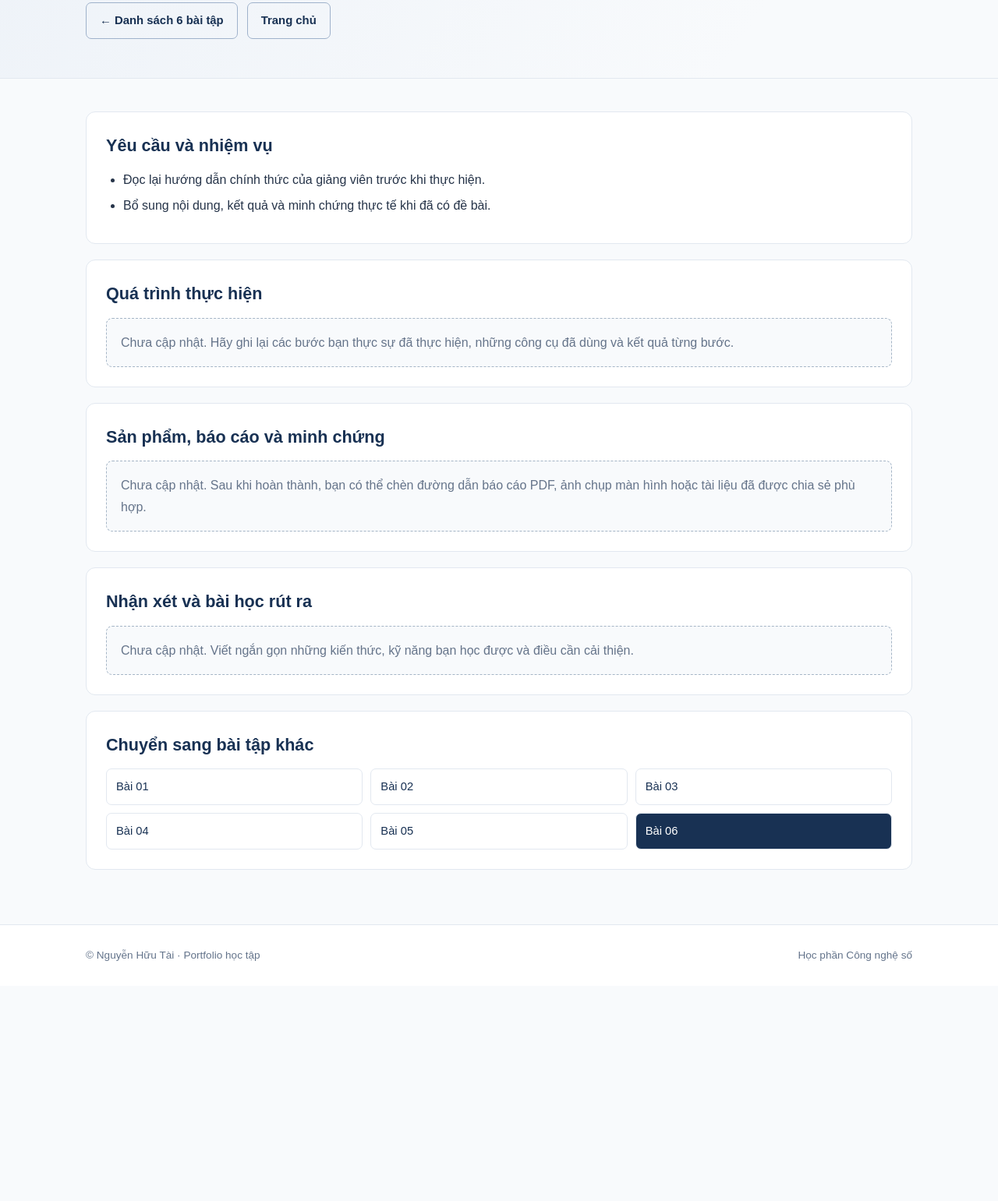
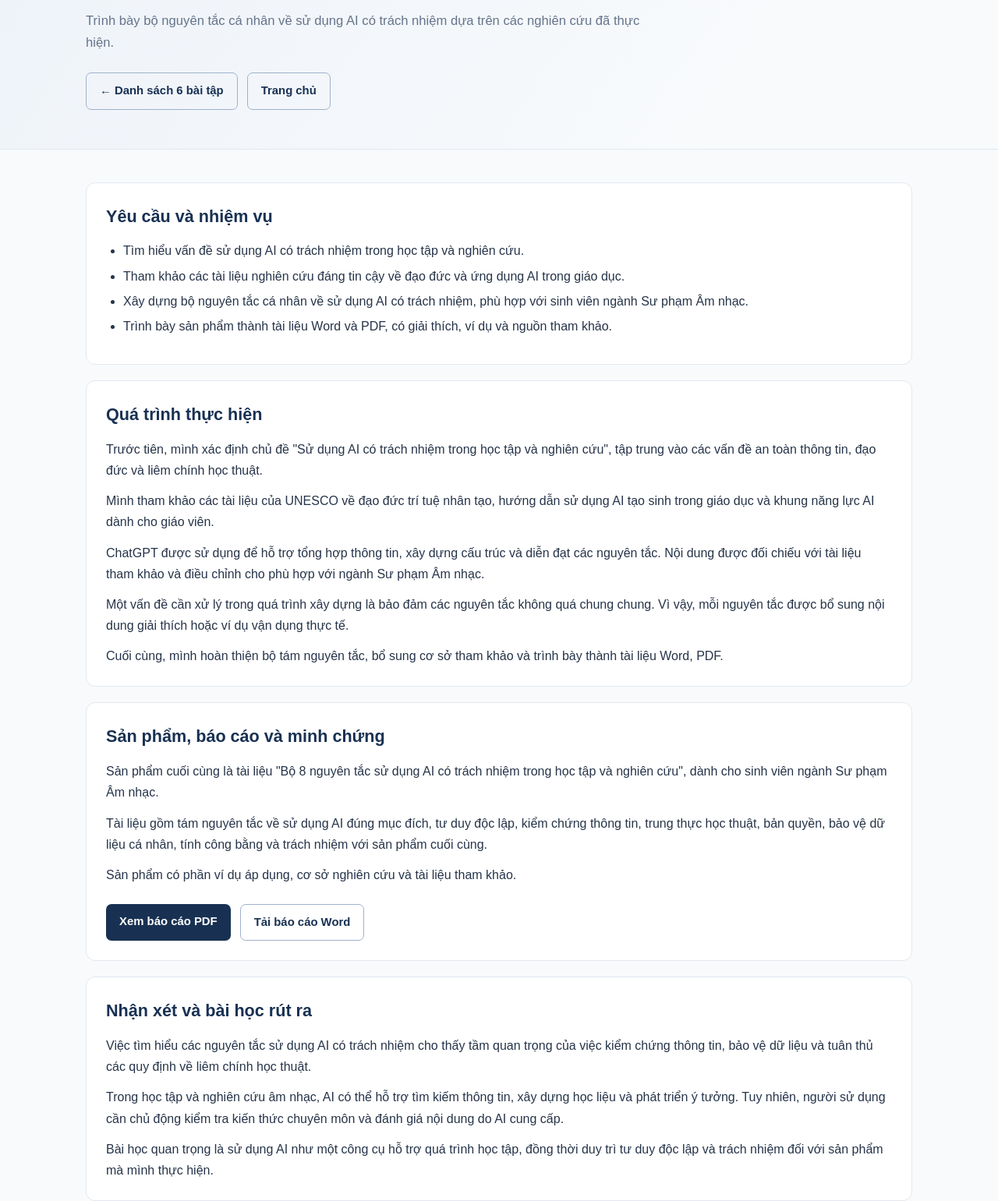
Before and after one commit to taismile1812-ux/taismile1812.github.io, a plain HTML site: page bai-06.html in a window 1280 px wide. Shown: the part 302-1843 px from the top of the page at 78% size. Before the commit the page ends 1567 px from the top, so only its background shows below. Drawn offline with Linux system fonts and the light colour scheme.

Commit message:
Update bai-06.html

```diff
--- a/bai-06.html
+++ b/bai-06.html
@@ -20,8 +20,8 @@
   <section class="hero">
     <div class="wrap">
       <p class="kicker">Bài tập 06 / 06</p>
-      <h1>Bài tập thực hành số 6</h1>
-      <p class="lede">Nội dung sẽ bổ sung sau khi đối chiếu yêu cầu cụ thể của giảng viên.</p>
+      <h1>Sử dụng AI có trách nhiệm trong học tập và nghiên cứu</h1>
+      <p class="lede">Trình bày bộ nguyên tắc cá nhân về sử dụng AI có trách nhiệm dựa trên các nghiên cứu đã thực hiện.</p>
       <div class="actions"><a class="button outline" href="du-an.html">← Danh sách 6 bài tập</a><a class="button outline" href="index.html">Trang chủ</a></div>
     </div>
   </section>
@@ -29,22 +29,130 @@
     <div class="stack">
       <section class="panel">
   <h2>Yêu cầu và nhiệm vụ</h2>
+
   <ul>
-          <li>Đọc lại hướng dẫn chính thức của giảng viên trước khi thực hiện.</li>
-          <li>Bổ sung nội dung, kết quả và minh chứng thực tế khi đã có đề bài.</li>
+    <li>
+      Tìm hiểu vấn đề sử dụng AI có trách nhiệm
+      trong học tập và nghiên cứu.
+    </li>
+    <li>
+      Tham khảo các tài liệu nghiên cứu đáng tin cậy
+      về đạo đức và ứng dụng AI trong giáo dục.
+    </li>
+    <li>
+      Xây dựng bộ nguyên tắc cá nhân về sử dụng AI
+      có trách nhiệm, phù hợp với sinh viên
+      ngành Sư phạm Âm nhạc.
+    </li>
+    <li>
+      Trình bày sản phẩm thành tài liệu Word và PDF,
+      có giải thích, ví dụ và nguồn tham khảo.
+    </li>
   </ul>
 </section>
       <section class="panel">
   <h2>Quá trình thực hiện</h2>
-        <div class="placeholder">Chưa cập nhật. Hãy ghi lại các bước bạn thực sự đã thực hiện, những công cụ đã dùng và kết quả từng bước.</div>
+
+  <p>
+    Trước tiên, mình xác định chủ đề
+    "Sử dụng AI có trách nhiệm trong học tập
+    và nghiên cứu", tập trung vào các vấn đề
+    an toàn thông tin, đạo đức và liêm chính học thuật.
+  </p>
+
+  <p>
+    Mình tham khảo các tài liệu của UNESCO
+    về đạo đức trí tuệ nhân tạo, hướng dẫn
+    sử dụng AI tạo sinh trong giáo dục
+    và khung năng lực AI dành cho giáo viên.
+  </p>
+
+  <p>
+    ChatGPT được sử dụng để hỗ trợ tổng hợp
+    thông tin, xây dựng cấu trúc và diễn đạt
+    các nguyên tắc. Nội dung được đối chiếu
+    với tài liệu tham khảo và điều chỉnh
+    cho phù hợp với ngành Sư phạm Âm nhạc.
+  </p>
+
+  <p>
+    Một vấn đề cần xử lý trong quá trình
+    xây dựng là bảo đảm các nguyên tắc
+    không quá chung chung. Vì vậy,
+    mỗi nguyên tắc được bổ sung nội dung
+    giải thích hoặc ví dụ vận dụng thực tế.
+  </p>
+
+  <p>
+    Cuối cùng, mình hoàn thiện bộ tám nguyên tắc,
+    bổ sung cơ sở tham khảo và trình bày
+    thành tài liệu Word, PDF.
+  </p>
 </section>
       <section class="panel">
   <h2>Sản phẩm, báo cáo và minh chứng</h2>
-        <div class="placeholder">Chưa cập nhật. Sau khi hoàn thành, bạn có thể chèn đường dẫn báo cáo PDF, ảnh chụp màn hình hoặc tài liệu đã được chia sẻ phù hợp.</div>
+
+  <p>
+    Sản phẩm cuối cùng là tài liệu
+    "Bộ 8 nguyên tắc sử dụng AI có trách nhiệm
+    trong học tập và nghiên cứu",
+    dành cho sinh viên ngành Sư phạm Âm nhạc.
+  </p>
+
+  <p>
+    Tài liệu gồm tám nguyên tắc về sử dụng AI
+    đúng mục đích, tư duy độc lập, kiểm chứng
+    thông tin, trung thực học thuật, bản quyền,
+    bảo vệ dữ liệu cá nhân, tính công bằng
+    và trách nhiệm với sản phẩm cuối cùng.
+  </p>
+
+  <p>
+    Sản phẩm có phần ví dụ áp dụng,
+    cơ sở nghiên cứu và tài liệu tham khảo.
+  </p>
+
+  <div class="actions">
+    <a class="button"
+       href="Bai06_TaiLai.pdf"
+       target="_blank"
+       rel="noopener">
+      Xem báo cáo PDF
+    </a>
+
+    <a class="button outline"
+       href="Bai06_TaiLai.docx"
+       download>
+      Tải báo cáo Word
+    </a>
+  </div>
 </section>
      <section class="panel">
   <h2>Nhận xét và bài học rút ra</h2>
-        <div class="placeholder">Chưa cập nhật. Viết ngắn gọn những kiến thức, kỹ năng bạn học được và điều cần cải thiện.</div>
+
+  <p>
+    Việc tìm hiểu các nguyên tắc sử dụng AI
+    có trách nhiệm cho thấy tầm quan trọng
+    của việc kiểm chứng thông tin, bảo vệ dữ liệu
+    và tuân thủ các quy định về liêm chính học thuật.
+  </p>
+
+  <p>
+    Trong học tập và nghiên cứu âm nhạc,
+    AI có thể hỗ trợ tìm kiếm thông tin,
+    xây dựng học liệu và phát triển ý tưởng.
+    Tuy nhiên, người sử dụng cần chủ động
+    kiểm tra kiến thức chuyên môn
+    và đánh giá nội dung do AI cung cấp.
+  </p>
+
+  <p>
+    Bài học quan trọng là sử dụng AI
+    như một công cụ hỗ trợ quá trình học tập,
+    đồng thời duy trì tư duy độc lập
+    và trách nhiệm đối với sản phẩm
+    mà mình thực hiện.
+  </p>
 </section>
       <section class="panel">
         <h2>Chuyển sang bài tập khác</h2>
```
Lines whose indentation alone changed are shown as unchanged.
